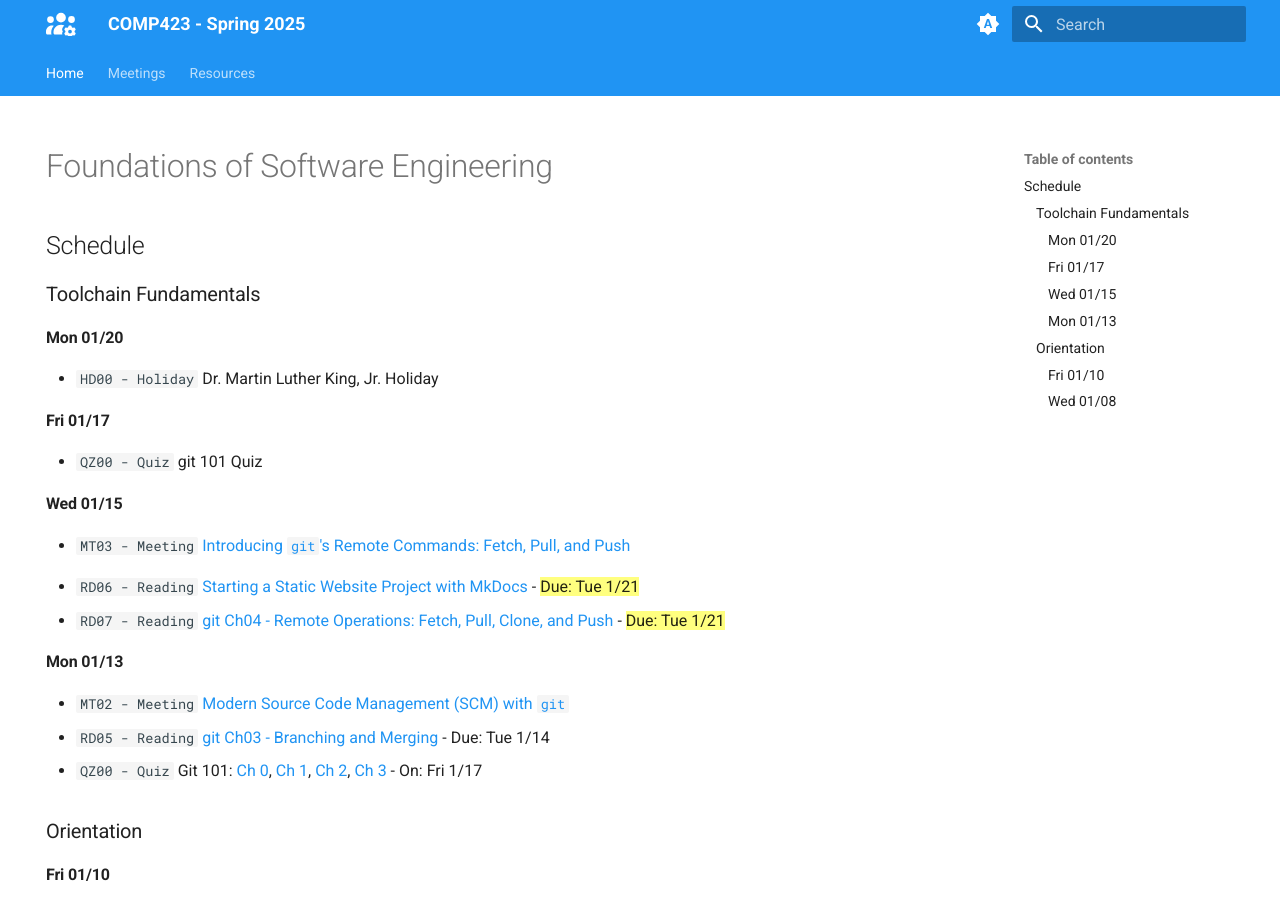
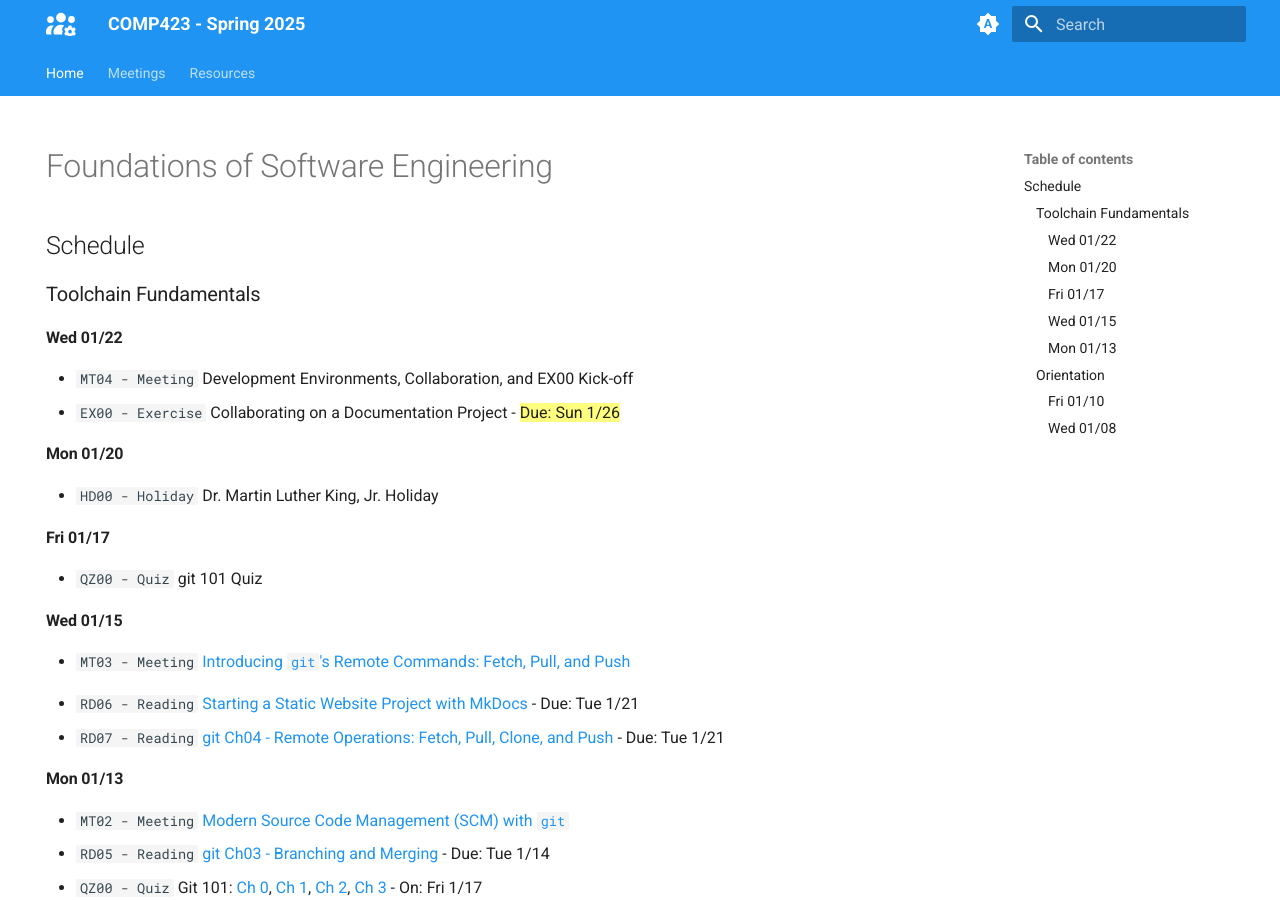
Before and after one commit to comp423-25s/comp423-25s.github.io, an MkDocs documentation site: the page built from docs/index.md, in a window 1280 px wide and 900 px high. Built offline with MkDocs 1.6.1 and Material for MkDocs 9.7.7, drawn with Linux system fonts in a browser that asks for light colours.

Commit message:
Add notes for today

```diff
--- a/docs/index.md
+++ b/docs/index.md
@@ -9,6 +9,10 @@ hide:
 
 ### Toolchain Fundamentals
 
+#### Wed 01/22
+* `MT04 - Meeting` Development Environments, Collaboration, and EX00 Kick-off
+* `EX00 - Exercise` Collaborating on a Documentation Project - ==Due: Sun 1/26==
+
 #### Mon 01/20
 * `HD00 - Holiday` Dr. Martin Luther King, Jr. Holiday
 
@@ -18,9 +22,8 @@ hide:
 #### Wed 01/15
 * `MT03 - Meeting` [Introducing `git`'s Remote Commands: Fetch, Pull, and Push](./meetings/2025_01_15.md)
 <!-- * `QZ00 - Quiz` [Submit Partner Preference for QZ00 and EX00](https://docs.google.com/forms/d/e/1FAIpQLSfkSJD1hBE8IrLxvrqIAQ9hf_C0PrcvTTy1gwUcbj8CfCKeOg/viewform?usp=sharing) - Due: Wed 1/15 at 5pm -->
-* `RD06 - Reading` [Starting a Static Website Project with MkDocs](./resources/MkDocs/tutorial.md) - ==Due: Tue 1/21==
-* `RD07 - Reading` [git Ch04 - Remote Operations: Fetch, Pull, Clone, and Push](./resources/git/ch4-git-remote-fetch-push-pull.md) - ==Due: Tue 1/21==
-<!-- * `EX00 - Exercise` (==Posts by Wed 1/22==) Collaborating on a Documentation Project - ==Due: Sun 1/26==  -->
+* `RD06 - Reading` [Starting a Static Website Project with MkDocs](./resources/MkDocs/tutorial.md) - Due: Tue 1/21
+* `RD07 - Reading` [git Ch04 - Remote Operations: Fetch, Pull, Clone, and Push](./resources/git/ch4-git-remote-fetch-push-pull.md) - Due: Tue 1/21
 
 
 #### Mon 01/13
```
